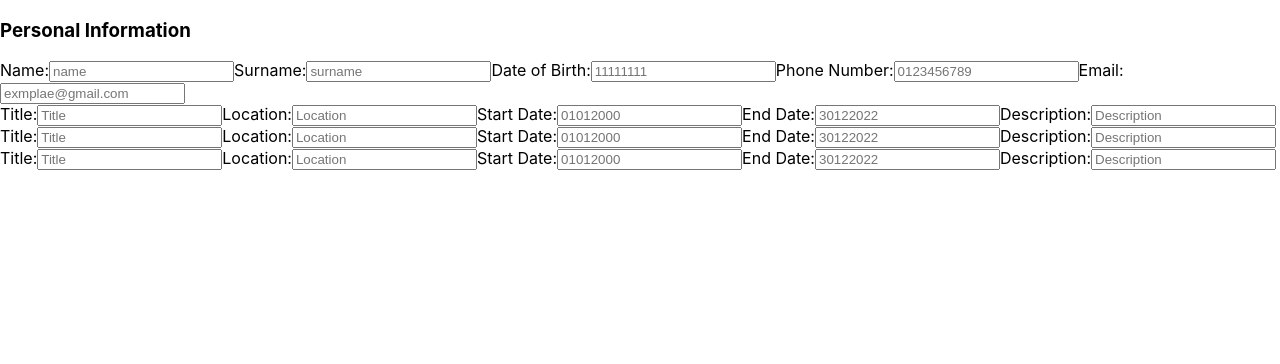
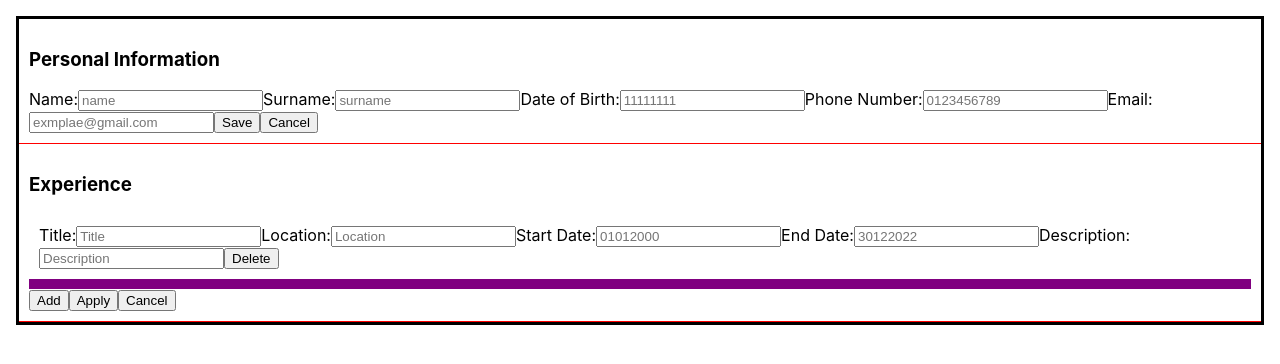
Before and after one commit to Saker07/ResumeBuilder, a React (Create React App) app: page / in a window 1280 px wide. Shown: the top 364 px of the page. Built offline with nearby package versions, Linux system fonts and the light colour scheme.

Commit message:
Finish Experience window, add show/edit options to experience and personal windows, add some basic css

```diff
--- a/src/App.css
+++ b/src/App.css
@@ -1,38 +1,18 @@
-.App {
-  text-align: center;
+#root {
+  border-style: solid;
+  margin: 1rem;
 }
 
-.App-logo {
-  height: 40vmin;
-  pointer-events: none;
+.section {
+  border-style: solid;
+  border-color: red;
+  border-width: 0 0 1px 0;
+  padding: 10px;
 }
 
-@media (prefers-reduced-motion: no-preference) {
-  .App-logo {
-    animation: App-logo-spin infinite 20s linear;
-  }
+.item {
+  border-style:solid;
+  border-color: purple;
+  border-width: 0 0 10px 0;
+  padding: 10px;
 }
-
-.App-header {
-  background-color: #282c34;
-  min-height: 100vh;
-  display: flex;
-  flex-direction: column;
-  align-items: center;
-  justify-content: center;
-  font-size: calc(10px + 2vmin);
-  color: white;
-}
-
-.App-link {
-  color: #61dafb;
-}
-
-@keyframes App-logo-spin {
-  from {
-    transform: rotate(0deg);
-  }
-  to {
-    transform: rotate(360deg);
-  }
-}
--- a/src/App.jsx
+++ b/src/App.jsx
@@ -16,33 +16,63 @@ class App extends Component {
           email: '',
           phone: '',
         },
+        flag: 0,
       },
       experience: {
         sectionName: 'Experience',
-        items: [],
+        info: [{
+          title: '',
+          location: '',
+          startDate: '',
+          endDate: '',
+          description: ''
+      }],
+        flag: 0,
       },
       education: {
         sectionName: 'Education',
         items: [],
+        flag: 0,
       },
     };
   }
 
-  editSection = (sectionKey, updatedData) => {
-    this.setState({
+  applyEditSection = (sectionKey, updatedData) => {
+    this.setState((state)=>({
       [sectionKey]: {
-        fieldsData: updatedData,
+        // eslint-disable-next-line react/destructuring-assignment
+        ...state[sectionKey],
+        info: updatedData,
+        flag: 1,
       },
-    });
+    }));
   };
+
+  cancelSection = (sectionKey) => {
+    this.setState((state)=>({
+      [sectionKey]: {
+        ...state[sectionKey],
+        flag: 1,
+      }
+    }))
+  }
+
+  editSection = (sectionKey) => {
+    this.setState((state)=>({
+      [sectionKey]: {
+        ...state[sectionKey],
+        flag: 0,
+      }
+    }))
+  }
 
   render() {
     const {personalInfo} = this.state;
     const {experience} = this.state;
     return (
       <div>
-        <Personal data={personalInfo} />
-        <Experience data={experience} />
+        <Personal data={personalInfo} applyEditSection={this.applyEditSection} cancelSection={this.cancelSection} editSection={this.editSection}/>
+        <Experience data={experience} applyEditSection={this.applyEditSection} cancelSection={this.cancelSection} editSection={this.editSection}/>
         {/* <modify/show personal */}
         {/* <modify/show experience */}
         {/* <modify/show education */}
--- a/src/Experience.jsx
+++ b/src/Experience.jsx
@@ -1,24 +1,77 @@
 import React, {Component} from "react"
-import Item from "./Item"
+import ItemEdit from "./ItemEdit"
+import ItemShow from "./ItemShow"
 
 class Experience extends Component{
     constructor(props){
         super(props);
-        /* this.state=this.props.data; */
-        this.state= {
-            items:[{},{},{}]
-        }
+        this.state=this.props.data;
+        this.handleChange = this.handleChange.bind(this);
+        this.addItem = this.addItem.bind(this);
+        this.delItem = this.delItem.bind(this);
+    }
+
+    handleChange(e, currId) {
+        const {value} = e.target;
+        const {key} = e.target.dataset;
+        // eslint-disable-next-line react/destructuring-assignment
+        const newItems = this.state.info;
+        newItems[currId][key] = value;
+        this.setState((state)=>({
+            info: newItems,
+        }))
+    }
+
+    addItem(){
+        const newItems = this.state.info;
+        newItems.push({
+            title: '',
+            location: '',
+            startDate: '',
+            endDate: '',
+            description: ''
+        });
+        this.setState({
+            info: newItems
+        });
+    }
+
+    delItem(currId){
+        const newItems = this.state.info;
+        newItems.splice(currId, 1);
+        this.setState({
+            info: newItems
+        })
     }
 
     render(){
-        const {items} = this.state;
-        return (
-            <div>
-                {items.map((item, i) => (
-                    <Item data={{...items[i], currId: i}} />
+        const {info, sectionName} = this.state;
+        const {flag} = this.props.data;
+        const {applyEditSection, editSection, cancelSection} = this.props;
+        const sectionKey = 'experience';
+        if(flag === 0){
+            return (
+                <div className="section">
+                    <h3>{sectionName}</h3>
+                    {info.map((item, i) => (
+                        <ItemEdit data={{...info[i]}} currId={i} handleChange={this.handleChange} delItem={this.delItem}/>
                     ))}
-            </div>
-        )
+                    <input type='button' value='Add' onClick={this.addItem}/>
+                    <input type='button' value='Apply' onClick={()=>applyEditSection(sectionKey, info)}/>
+                    <input type='button' value='Cancel' onClick={()=>cancelSection(sectionKey)}/>
+                </div>
+            );
+        }
+            return (
+                <div className="section">
+                    <h3>{sectionName}</h3>
+                    {info.map((item, i) => (
+                        <ItemShow data={{...info[i]}}/>
+                    ))}
+                    <input type='button' value='Edit' onClick={()=>editSection(sectionKey)}/>
+                </div>
+            )
+
     }
 }
 
--- a/src/Item.jsx
+++ /dev/null
@@ -1,49 +0,0 @@
-import React, {Component} from "react"
-
-class Item extends Component{
-    constructor(props){
-        super(props);
-        // eslint-disable-next-line react/destructuring-assignment
-        this.state = this.props.data;
-        this.handleChange = this.handleChange.bind(this);
-    }
-
-    handleChange(e) {
-        const {value} = e.target;
-        const {key} = e.target.dataset;
-        this.setState({
-            [key]: value
-        })
-    }
-
-    delete(){}
-
-    cancel(){}
-
-    apply(){}
-
-    render(){
-        const {currId} = this.state;
-        return(
-            <form>
-                <label htmlFor={`titleInput${currId}`}>Title:
-                    <input type='input' name='title' id={`titleInput${currId}`} onChange={this.handleChange} placeholder='Title' data-key='title' />
-                </label>
-                <label htmlFor={`locationInput${currId}`}>Location:
-                    <input type='input' name='location' id={`locationInput${currId}`} onChange={this.handleChange} placeholder='Location' data-key='location' />
-                </label>
-                <label htmlFor={`startDateInput${currId}`}>Start Date:
-                    <input type='input' name='startDate' id={`startDateInput${currId}`} onChange={this.handleChange} placeholder='01012000' data-key='startDate' />
-                </label>
-                <label htmlFor={`endDateInput${currId}`}>End Date:
-                    <input type='input' name='endDate' id={`endDateInput${currId}`} onChange={this.handleChange} placeholder='30122022' data-key='endDate' />
-                </label>
-                <label htmlFor={`descriptionInput${currId}`}>Description:
-                    <input type='input' name='description' id={`descriptionInput${currId}`} onChange={this.handleChange} placeholder='Description' data-key='description' />
-                </label>
-            </form>
-        )
-    }
-}
-
-export default Item;
--- /dev/null
+++ b/src/ItemEdit.jsx
@@ -0,0 +1,31 @@
+import React, {Component} from "react"
+
+// eslint-disable-next-line react/prefer-stateless-function
+class ItemEdit extends Component{
+    render(){
+        const {data, currId} = this.props;
+        const {handleChange, delItem} = this.props;
+        return(
+            <form className="item">
+                <label htmlFor={`titleInput${currId}`}>Title:
+                    <input type='input' name='title' id={`titleInput${currId}`} onChange={(e)=> handleChange(e,currId)} placeholder='Title' data-key='title'  value={data.title}/>
+                </label>
+                <label htmlFor={`locationInput${currId}`}>Location:
+                    <input type='input' name='location' id={`locationInput${currId}`} onChange={(e)=> handleChange(e,currId)} placeholder='Location' data-key='location' value={data.location}/>
+                </label>
+                <label htmlFor={`startDateInput${currId}`}>Start Date:
+                    <input type='input' name='startDate' id={`startDateInput${currId}`} onChange={(e)=> handleChange(e,currId)} placeholder='01012000' data-key='startDate' value={data.startDate}/>
+                </label>
+                <label htmlFor={`endDateInput${currId}`}>End Date:
+                    <input type='input' name='endDate' id={`endDateInput${currId}`} onChange={(e)=> handleChange(e,currId)} placeholder='30122022' data-key='endDate' value={data.endDate}/>
+                </label>
+                <label htmlFor={`descriptionInput${currId}`}>Description:
+                    <input type='input' name='description' id={`descriptionInput${currId}`} onChange={(e)=> handleChange(e,currId)} placeholder='Description' data-key='description' value={data.description}/>
+                </label>
+                <input type='button' value='Delete' onClick={()=>delItem(currId)}/>
+            </form>
+        )
+    }
+}
+
+export default ItemEdit;
--- /dev/null
+++ b/src/ItemShow.jsx
@@ -0,0 +1,19 @@
+import React, {Component} from "react"
+
+// eslint-disable-next-line react/prefer-stateless-function
+class ItemShow extends Component{
+    render(){
+        const {data} = this.props;
+        return(
+            <div className="item">
+                <p>Title: {data.title}</p>
+                <p>Location: {data.location}</p>
+                <p>Start Date: {data.startDate}</p>
+                <p>End Date: {data.endDate}</p>
+                <p>Description: {data.description}</p>
+            </div>
+        )
+    }
+}
+
+export default ItemShow;
--- a/src/Personal.jsx
+++ b/src/Personal.jsx
@@ -9,8 +9,8 @@ class Personal extends Component{
     }
 
     handleChange (e){
-        const {value} = e.target; // il dato
-        const {key} = e.target.dataset; // la key dove mettere il dato
+        const {value} = e.target; // the value
+        const {key} = e.target.dataset; // the key in which to insert the value
         this.setState({
             info:{
                 [key]: value,
@@ -20,8 +20,13 @@ class Personal extends Component{
 
     render(){
         const {sectionName, info} = this.state;
+        // eslint-disable-next-line react/destructuring-assignment
+        const {flag} = this.props.data;
+        const {applyEditSection, cancelSection, editSection} = this.props;
+        const sectionKey = 'personalInfo'; // the section key needed for the above functions
+        if(flag === 0){
             return (
-            <div>
+                <div className="section">
                     <h3>{sectionName}</h3>
                     <label htmlFor='nameInput'>Name:
                         <input id='nameInput' placeholder='name' data-key='name' onChange={this.handleChange} value={info.name} />
@@ -38,9 +43,23 @@ class Personal extends Component{
                     <label htmlFor='emailInput'>Email:
                         <input id='emailInput' placeholder='exmplae@gmail.com' data-key='email' onChange={this.handleChange} value={info.email} />
                     </label>
-{/*                 <input type="submit" value="Save" onClick={}></input> */}
+                    <input type="submit" value="Save" onClick={()=>{applyEditSection(sectionKey, info)}}/>
+                    <input type="submit" value="Cancel" onClick={()=>{cancelSection(sectionKey)}}/>
                 </div>
             )
+        }
+            return (
+                <div className="section">
+                    <h3>{sectionName}</h3>
+                    <p htmlFor='nameInput'>Name: {info.name}</p>
+                    <p htmlFor='surnameInput'>Surname: {info.surname} </p>
+                    <p htmlFor='dateOfBirthInput'>Date of Birth: {info.dateOfBirth}</p>
+                    <p htmlFor='phoneInput'>Phone Number: {info.phone}</p>
+                    <p htmlFor='emailInput'>Email: {info.email}</p>
+                    <input type="submit" value="Edit" onClick={()=>{editSection(sectionKey)}}/>
+                </div>
+            )
+
     }
 }
 
```
Also changed, not shown: src/index.jsx (line endings or trailing spaces). Lines whose indentation alone changed are shown as unchanged.
